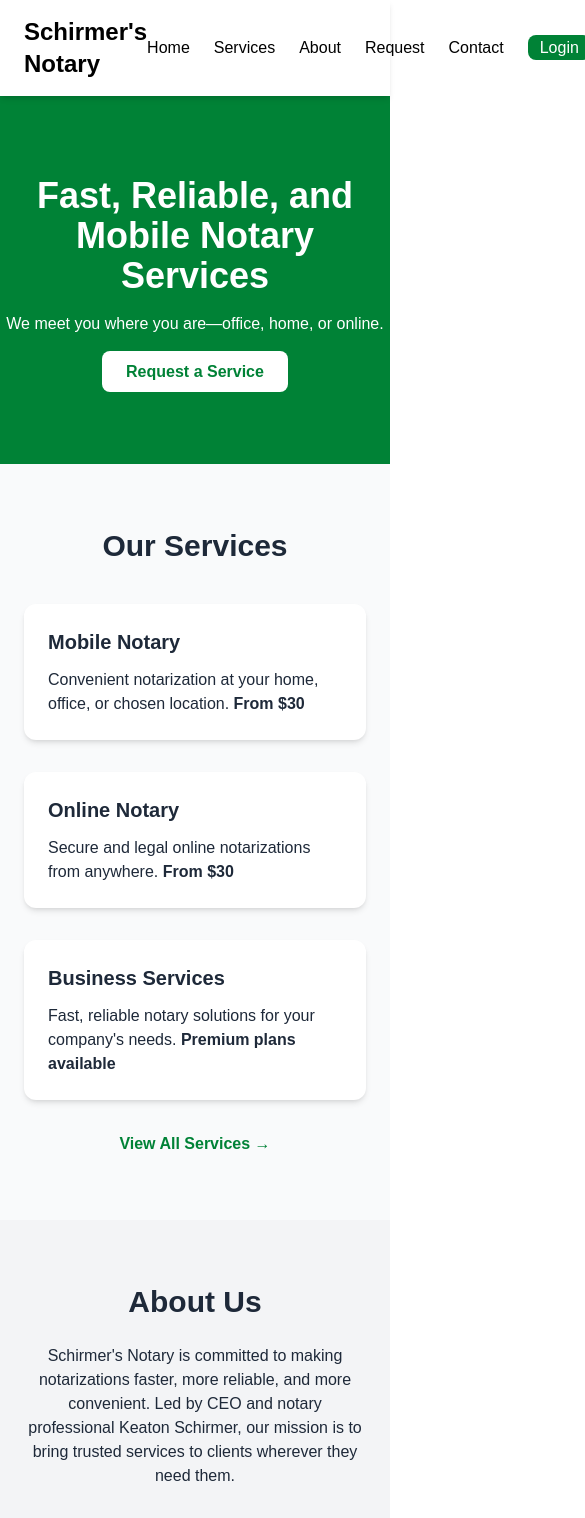
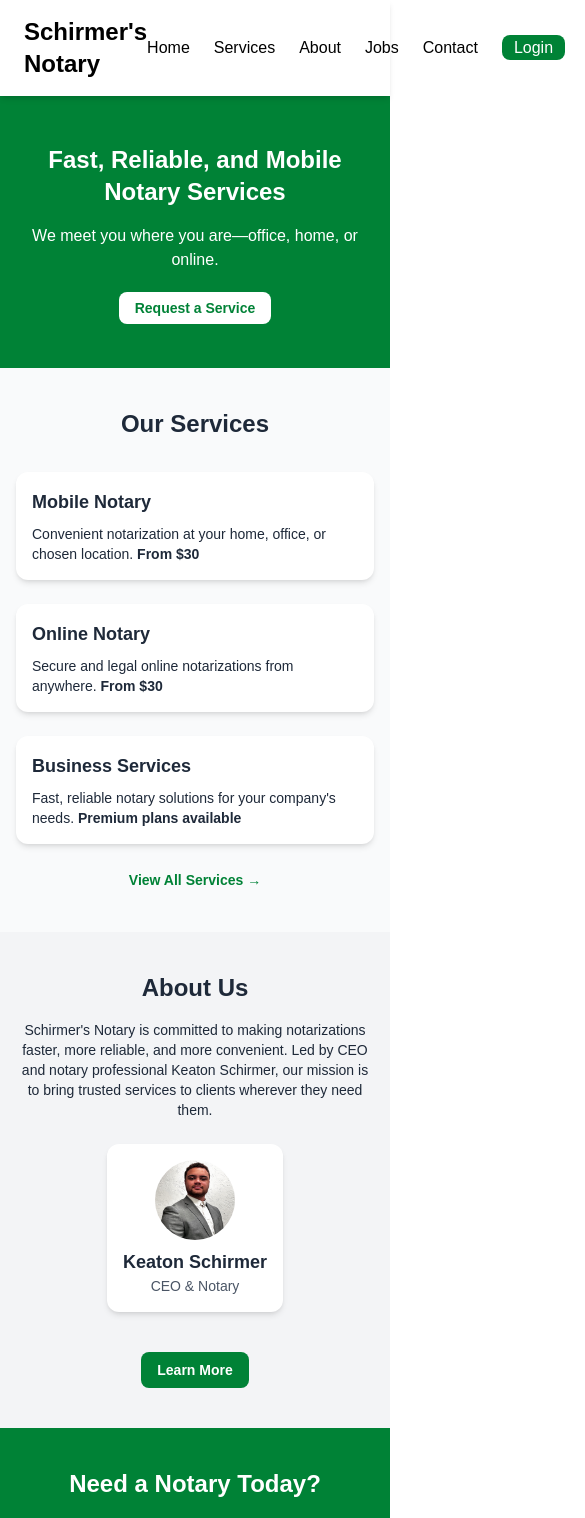
Before and after one commit to KeatonSchirmer/Schirmer-s-Notary-Main, a Next.js app: page / in a window 390 px wide. Shown: the top 1518 px of the page, 585 px wide, since content can reach past the window. Built offline with nearby package versions, Linux system fonts and the light colour scheme; no server answers.

Commit message:
UI fixes

```diff
--- a/app/layout.tsx
+++ b/app/layout.tsx
@@ -37,7 +37,7 @@ export default function RootLayout({
                 <Link href="/" className="hover:text-green-700">Home</Link>
                 <Link href="/services" className="hover:text-green-700">Services</Link>
                 <Link href="/about" className="hover:text-green-700">About</Link>
-                <Link href="/request" className="hover:text-green-700">Request</Link>
+                <Link href="/request" className="hover:text-green-700">Jobs</Link>
                 <Link href="/contact" className="hover:text-green-700">Contact</Link>
                 <Link href="/login" className="px-3 py-1 rounded-lg bg-green-700 text-white hover:bg-green-800">Login</Link>
               </nav>
--- a/app/page.tsx
+++ b/app/page.tsx
@@ -4,61 +4,60 @@ import Image from "next/image";
 export default function Home() {
   return (
     <div className="min-h-screen bg-gray-50 text-gray-800">
-
-      <section className="bg-green-700 text-white text-center py-20">
-        <h2 className="text-4xl font-bold mb-4">Fast, Reliable, and Mobile Notary Services</h2>
-        <p className="mb-6">We meet you where you are—office, home, or online.</p>
-        <Link href="/request" className="bg-white text-green-700 px-6 py-3 rounded-lg font-semibold hover:bg-gray-200">
+      <section className="bg-green-700 text-white text-center py-12 md:py-20 px-4">
+        <h2 className="text-2xl md:text-4xl font-bold mb-4">Fast, Reliable, and Mobile Notary Services</h2>
+        <p className="mb-6 text-base md:text-lg">We meet you where you are—office, home, or online.</p>
+        <Link href="/request" className="bg-white text-green-700 px-4 md:px-6 py-2 md:py-3 rounded-lg font-semibold hover:bg-gray-200 text-sm md:text-base">
           Request a Service
         </Link>
       </section>
 
-      <section className="max-w-7xl mx-auto py-16 px-6">
-        <h3 className="text-3xl font-bold text-center mb-10">Our Services</h3>
-        <div className="grid md:grid-cols-3 gap-8">
-        <div className="bg-white p-6 rounded-xl shadow-md hover:shadow-lg">
-          <h4 className="text-xl font-semibold mb-3">Mobile Notary</h4>
-          <p>Convenient notarization at your home, office, or chosen location. <span className="font-bold">From $30</span></p>
+      <section className="max-w-7xl mx-auto py-10 md:py-16 px-4 md:px-6">
+        <h3 className="text-2xl md:text-3xl font-bold text-center mb-8 md:mb-10">Our Services</h3>
+        <div className="grid grid-cols-1 md:grid-cols-3 gap-6 md:gap-8">
+          <div className="bg-white p-4 md:p-6 rounded-xl shadow-md hover:shadow-lg">
+            <h4 className="text-lg md:text-xl font-semibold mb-2 md:mb-3">Mobile Notary</h4>
+            <p className="text-sm md:text-base">Convenient notarization at your home, office, or chosen location. <span className="font-bold">From $30</span></p>
           </div>
-        <div className="bg-white p-6 rounded-xl shadow-md hover:shadow-lg">
-          <h4 className="text-xl font-semibold mb-3">Online Notary</h4>
-          <p>Secure and legal online notarizations from anywhere. <span className="font-bold">From $30</span></p>
+          <div className="bg-white p-4 md:p-6 rounded-xl shadow-md hover:shadow-lg">
+            <h4 className="text-lg md:text-xl font-semibold mb-2 md:mb-3">Online Notary</h4>
+            <p className="text-sm md:text-base">Secure and legal online notarizations from anywhere. <span className="font-bold">From $30</span></p>
           </div>
-        <div className="bg-white p-6 rounded-xl shadow-md hover:shadow-lg">
-          <h4 className="text-xl font-semibold mb-3">Business Services</h4>
-          <p>Fast, reliable notary solutions for your company&apos;s needs. <span className="font-bold">Premium plans available</span></p>
+          <div className="bg-white p-4 md:p-6 rounded-xl shadow-md hover:shadow-lg">
+            <h4 className="text-lg md:text-xl font-semibold mb-2 md:mb-3">Business Services</h4>
+            <p className="text-sm md:text-base">Fast, reliable notary solutions for your company&apos;s needs. <span className="font-bold">Premium plans available</span></p>
           </div>
         </div>
-        <div className="text-center mt-8">
-          <Link href="/services" className="text-green-700 font-semibold hover:underline">View All Services →</Link>
+        <div className="text-center mt-6 md:mt-8">
+          <Link href="/services" className="text-green-700 font-semibold hover:underline text-sm md:text-base">View All Services →</Link>
         </div>
       </section>
 
-      <section className="bg-gray-100 py-16 px-6">
+      <section className="bg-gray-100 py-10 md:py-16 px-4 md:px-6">
         <div className="max-w-4xl mx-auto text-center">
-          <h3 className="text-3xl font-bold mb-6">About Us</h3>
-          <p className="mb-6">
+          <h3 className="text-2xl md:text-3xl font-bold mb-4 md:mb-6">About Us</h3>
+          <p className="mb-4 md:mb-6 text-sm md:text-base">
             Schirmer&apos;s Notary is committed to making notarizations faster, more reliable,
             and more convenient. Led by CEO and notary professional Keaton Schirmer, our mission
             is to bring trusted services to clients wherever they need them.
           </p>
-          <div className="flex justify-center space-x-8 mt-8">
-            <div className="bg-white p-6 rounded-xl shadow-md">
-              <Image src="/keaton.jpeg" alt="Keaton Schirmer" width={96} height={96} className="rounded-full w-24 h-24 mx-auto mb-4" />
-              <h4 className="text-xl font-semibold">Keaton Schirmer</h4>
-              <p className="text-gray-600">CEO & Notary</p>
+          <div className="flex flex-col items-center md:flex-row md:justify-center md:space-x-8 mt-6 md:mt-8">
+            <div className="bg-white p-4 md:p-6 rounded-xl shadow-md mb-4 md:mb-0">
+              <Image src="/keaton.jpeg" alt="Keaton Schirmer" width={96} height={96} className="rounded-full w-20 h-20 md:w-24 md:h-24 mx-auto mb-2 md:mb-4" />
+              <h4 className="text-lg md:text-xl font-semibold">Keaton Schirmer</h4>
+              <p className="text-gray-600 text-sm md:text-base">CEO & Notary</p>
             </div>
           </div>
-          <Link href="/about" className="bg-green-700 text-white px-6 py-3 rounded-lg font-semibold hover:bg-green-800 mt-8 inline-block">
+          <Link href="/about" className="bg-green-700 text-white px-4 md:px-6 py-2 md:py-3 rounded-lg font-semibold hover:bg-green-800 mt-6 md:mt-8 inline-block text-sm md:text-base">
             Learn More
           </Link>
         </div>
       </section>
 
-      <section className="bg-green-700 text-white text-center py-16">
-        <h3 className="text-3xl font-bold mb-4">Need a Notary Today?</h3>
-        <p className="mb-6">Submit a request now and we&apos;ll get back to you promptly.</p>
-        <Link href="/request" className="bg-white text-green-700 px-6 py-3 rounded-lg font-semibold hover:bg-gray-200">
+      <section className="bg-green-700 text-white text-center py-10 md:py-16 px-4">
+        <h3 className="text-2xl md:text-3xl font-bold mb-4">Need a Notary Today?</h3>
+        <p className="mb-6 text-sm md:text-base">Submit a request now and we&apos;ll get back to you promptly.</p>
+        <Link href="/request" className="bg-white text-green-700 px-4 md:px-6 py-2 md:py-3 rounded-lg font-semibold hover:bg-gray-200 text-sm md:text-base">
           Request a Service
         </Link>
       </section>
--- a/app/request/page.tsx
+++ b/app/request/page.tsx
@@ -63,7 +63,6 @@ const RequestPage: React.FC = () => {
     }
   };
 
-  // Fetch request history for logged-in users
   const fetchHistory = async () => {
     setHistoryLoading(true);
     setHistoryError("");
@@ -88,26 +87,26 @@ const RequestPage: React.FC = () => {
   }, [isLoggedIn]);
 
   return (
-    <div className="max-w-6xl mx-auto py-16 px-6 grid md:grid-cols-2 gap-10">
+    <div className="max-w-6xl mx-auto py-10 md:py-16 px-4 md:px-6 grid grid-cols-1 md:grid-cols-2 gap-6 md:gap-10">
       <div>
-        <h2 className="text-3xl font-bold mb-6">Request a Service</h2>
-        <form className="bg-white p-8 rounded-xl shadow-md space-y-6" onSubmit={handleSubmit}>
-          <input type="text" placeholder="Full Name" className="w-full p-3 border rounded-lg" required value={name} onChange={e => setName(e.target.value)} />
-          <input type="email" placeholder="Email Address" className="w-full p-3 border rounded-lg" required value={email} onChange={e => setEmail(e.target.value)} />
-          <input type="tel" placeholder="Phone Number (optional)" className="w-full p-3 border rounded-lg" value={phone} onChange={e => setPhone(e.target.value)} />
-          <select className="w-full p-3 border rounded-lg" required value={service} onChange={e => setService(e.target.value)}>
+        <h2 className="text-2xl md:text-3xl font-bold mb-4 md:mb-6">Request a Service</h2>
+        <form className="bg-white p-4 md:p-8 rounded-xl shadow-md space-y-4 md:space-y-6" onSubmit={handleSubmit}>
+          <input type="text" placeholder="Full Name" className="w-full p-2 md:p-3 border rounded-lg text-sm md:text-base" required value={name} onChange={e => setName(e.target.value)} />
+          <input type="email" placeholder="Email Address" className="w-full p-2 md:p-3 border rounded-lg text-sm md:text-base" required value={email} onChange={e => setEmail(e.target.value)} />
+          <input type="tel" placeholder="Phone Number (optional)" className="w-full p-2 md:p-3 border rounded-lg text-sm md:text-base" value={phone} onChange={e => setPhone(e.target.value)} />
+          <select className="w-full p-2 md:p-3 border rounded-lg text-sm md:text-base" required value={service} onChange={e => setService(e.target.value)}>
             <option value="">Select Service Type</option>
             <option value="Mobile Notary">Mobile Notary</option>
             <option value="Online Notary">Online Notary</option>
             <option value="Business Notary">Business Notary</option>
           </select>
-          <select className="w-full p-3 border rounded-lg" required value={urgency} onChange={e => setUrgency(e.target.value)}>
+          <select className="w-full p-2 md:p-3 border rounded-lg text-sm md:text-base" required value={urgency} onChange={e => setUrgency(e.target.value)}>
             <option value="normal">Normal (Standard Service)</option>
             <option value="urgent">Urgent (5-24 hours, extra charge)</option>
             <option value="rush">Rush (0-5 hours, highest priority, extra charge)</option>
           </select>
-          <textarea placeholder="Notes / Additional Information" className="w-full p-3 border rounded-lg" rows={4} value={notes} onChange={e => setNotes(e.target.value)}></textarea>
-          <button type="submit" className="bg-green-700 text-white px-6 py-3 rounded-lg font-semibold hover:bg-green-800 w-full" disabled={loading}>
+          <textarea placeholder="Notes / Additional Information" className="w-full p-2 md:p-3 border rounded-lg text-sm md:text-base" rows={4} value={notes} onChange={e => setNotes(e.target.value)}></textarea>
+          <button type="submit" className="bg-green-700 text-white px-4 md:px-6 py-2 md:py-3 rounded-lg font-semibold hover:bg-green-800 w-full text-sm md:text-base" disabled={loading}>
             {loading ? "Submitting..." : "Submit Request"}
           </button>
           {error && <div className="text-red-600 mt-2">{error}</div>}
@@ -116,8 +115,8 @@ const RequestPage: React.FC = () => {
 
         {/* Request History Section */}
         {isLoggedIn && (
-          <div className="mt-10">
-            <h3 className="text-2xl font-bold mb-4">Your Request History</h3>
+          <div className="mt-6 md:mt-10">
+            <h3 className="text-xl md:text-2xl font-bold mb-2 md:mb-4">Your Request History</h3>
             {historyLoading ? (
               <div>Loading...</div>
             ) : historyError ? (
@@ -125,13 +124,13 @@ const RequestPage: React.FC = () => {
             ) : history.length === 0 ? (
               <div className="text-gray-600">No previous requests found.</div>
             ) : (
-              <ul className="space-y-4">
+              <ul className="space-y-2 md:space-y-4">
                 {history.map((req, idx) => (
-                  <li key={req.id || idx} className="bg-white p-4 rounded-lg shadow">
-                    <div className="font-semibold">{req.service} ({req.status})</div>
-                    <div className="text-sm text-gray-700">Requested: {req.created_at}</div>
-                    <div className="text-sm">Urgency: {req.urgency}</div>
-                    <div className="text-sm">Notes: {req.notes}</div>
+                  <li key={req.id || idx} className="bg-white p-2 md:p-4 rounded-lg shadow">
+                    <div className="font-semibold text-sm md:text-base">{req.service} ({req.status})</div>
+                    <div className="text-xs md:text-sm text-gray-700">Requested: {req.created_at}</div>
+                    <div className="text-xs md:text-sm">Urgency: {req.urgency}</div>
+                    <div className="text-xs md:text-sm">Notes: {req.notes}</div>
                   </li>
                 ))}
               </ul>
@@ -139,9 +138,9 @@ const RequestPage: React.FC = () => {
           </div>
         )}
       </div>
-      <div className="bg-gray-100 p-6 rounded-xl shadow-md">
-        <h3 className="text-xl font-bold mb-4">Instructions</h3>
-        <ul className="list-disc list-inside space-y-2">
+      <div className="bg-gray-100 p-4 md:p-6 rounded-xl shadow-md mt-6 md:mt-0">
+        <h3 className="text-lg md:text-xl font-bold mb-2 md:mb-4">Instructions</h3>
+        <ul className="list-disc list-inside space-y-1 md:space-y-2 text-sm md:text-base">
             <li>Please include date and time of the appointment.</li>
             <li>Please bring completed documents that require notarization.</li>
             <li>Accepted forms of ID: Driver&apos;s License, Passport, or Government-issued ID.</li>
```
Also changed, not shown: app/about/page.tsx (+15 -15 lines), app/contact/page.tsx (+13 -13 lines), app/login/page.tsx (+7 -7 lines), app/services/page.tsx (+24 -24 lines). Lines whose indentation alone changed are shown as unchanged.
